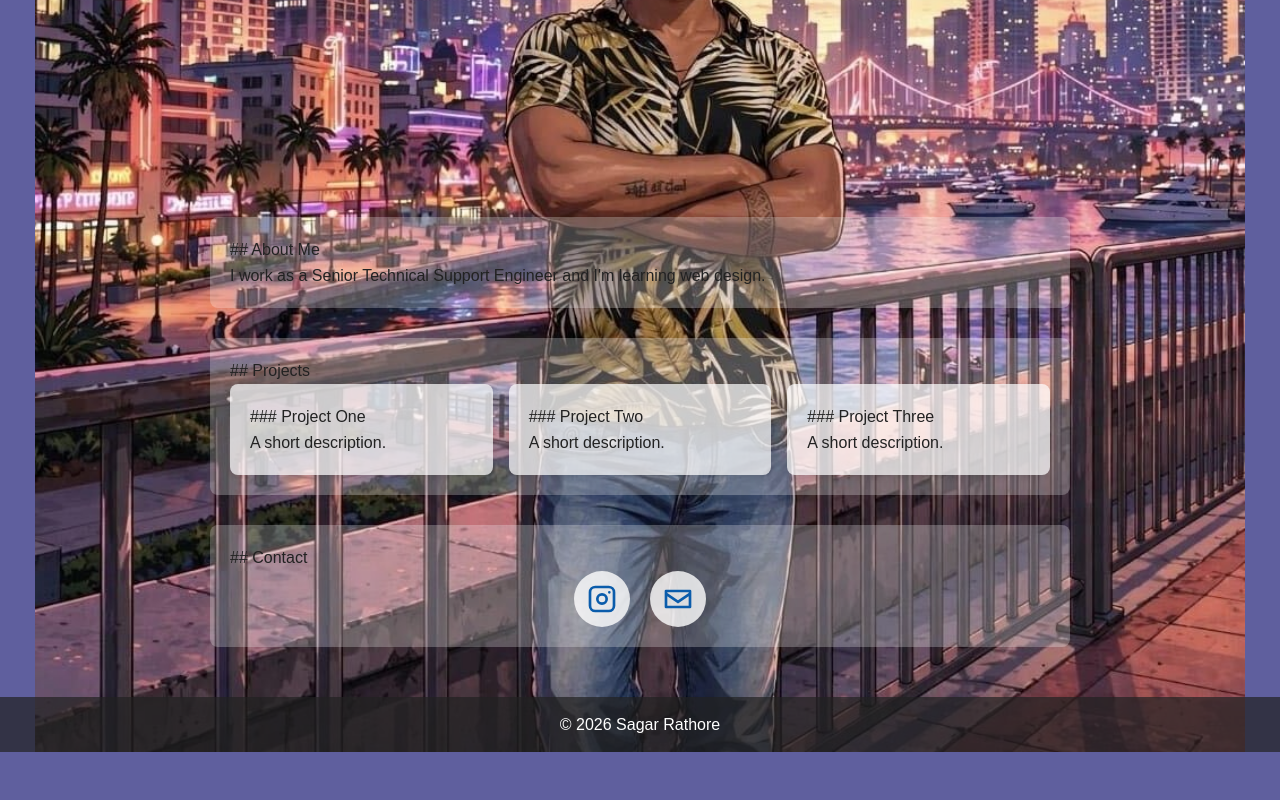
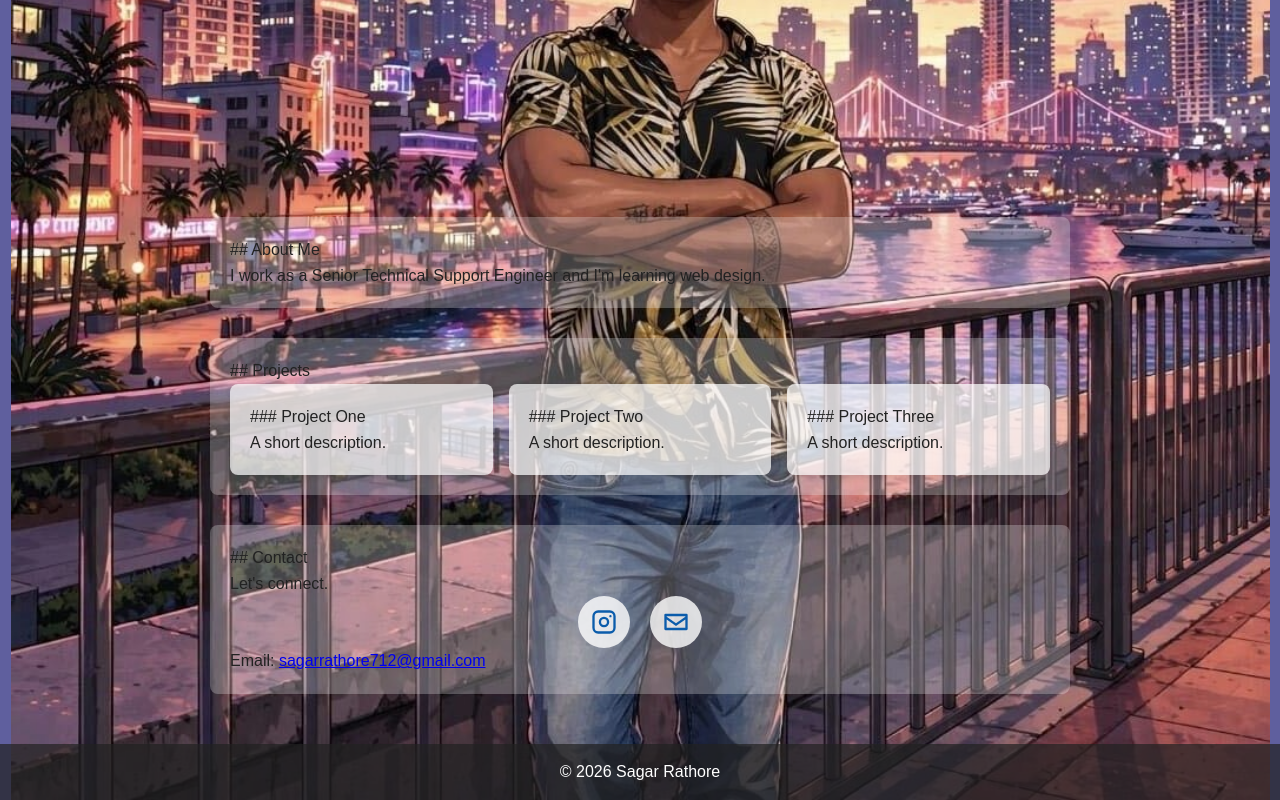
Before and after one commit to rsagarr7/rsagarr7.github.io, a plain HTML site: page index.html in a window 1280 px wide. Shown: the part 434-1234 px from the top of the page. Before the commit the page ends 1186 px from the top, so only its background shows below. Drawn offline with Linux system fonts and the light colour scheme.

Commit message:
Update index.html

```diff
--- a/index.html
+++ b/index.html
@@ -38,20 +38,22 @@
 
     <section id="contact">
   ## Contact
+  <p>Let's connect.</p>
   <div class="social">
-        <!-- Instagram -->
     <a href="https://instagram.com/rsagarr7" target="_blank" rel="noopener" aria-label="Instagram">
-          <svg viewBox="0 0 24 24" width="32" height="32" fill="currentColor">
+      <svg viewBox="0 0 24 24" width="28" height="28" fill="currentColor">
         <path d="M7 2h10a5 5 0 0 1 5 5v10a5 5 0 0 1-5 5H7a5 5 0 0 1-5-5V7a5 5 0 0 1 5-5zm0 2a3 3 0 0 0-3 3v10a3 3 0 0 0 3 3h10a3 3 0 0 0 3-3V7a3 3 0 0 0-3-3H7zm5 3.5A4.5 4.5 0 1 1 7.5 12 4.5 4.5 0 0 1 12 7.5zm0 2A2.5 2.5 0 1 0 14.5 12 2.5 2.5 0 0 0 12 9.5zM17.5 6a1 1 0 1 1-1 1 1 1 0 0 1 1-1z"/>
       </svg>
     </a>
-        <!-- Email -->
-        <a href="mailto:sagarrathore712@gmail.com" aria-label="Email">
-          <svg viewBox="0 0 24 24" width="32" height="32" fill="currentColor">
+    <a href="https://mail.google.com/mail/?view=cm&to=sagarrathore712@gmail.com&su=Hello%20Sagar" target="_blank" rel="noopener" aria-label="Email">
+      <svg viewBox="0 0 24 24" width="28" height="28" fill="currentColor">
         <path d="M3 5h18a1 1 0 0 1 1 1v12a1 1 0 0 1-1 1H3a1 1 0 0 1-1-1V6a1 1 0 0 1 1-1zm1 2v.5l8 5.5 8-5.5V7H4zm16 10V9.9l-8 5.5-8-5.5V17h16z"/>
       </svg>
     </a>
   </div>
+  <p class="email-text">
+    Email: <a href="mailto:sagarrathore712@gmail.com">sagarrathore712@gmail.com</a>
+  </p>
 </section>
   </main>
 
```
Lines whose indentation alone changed are shown as unchanged.
